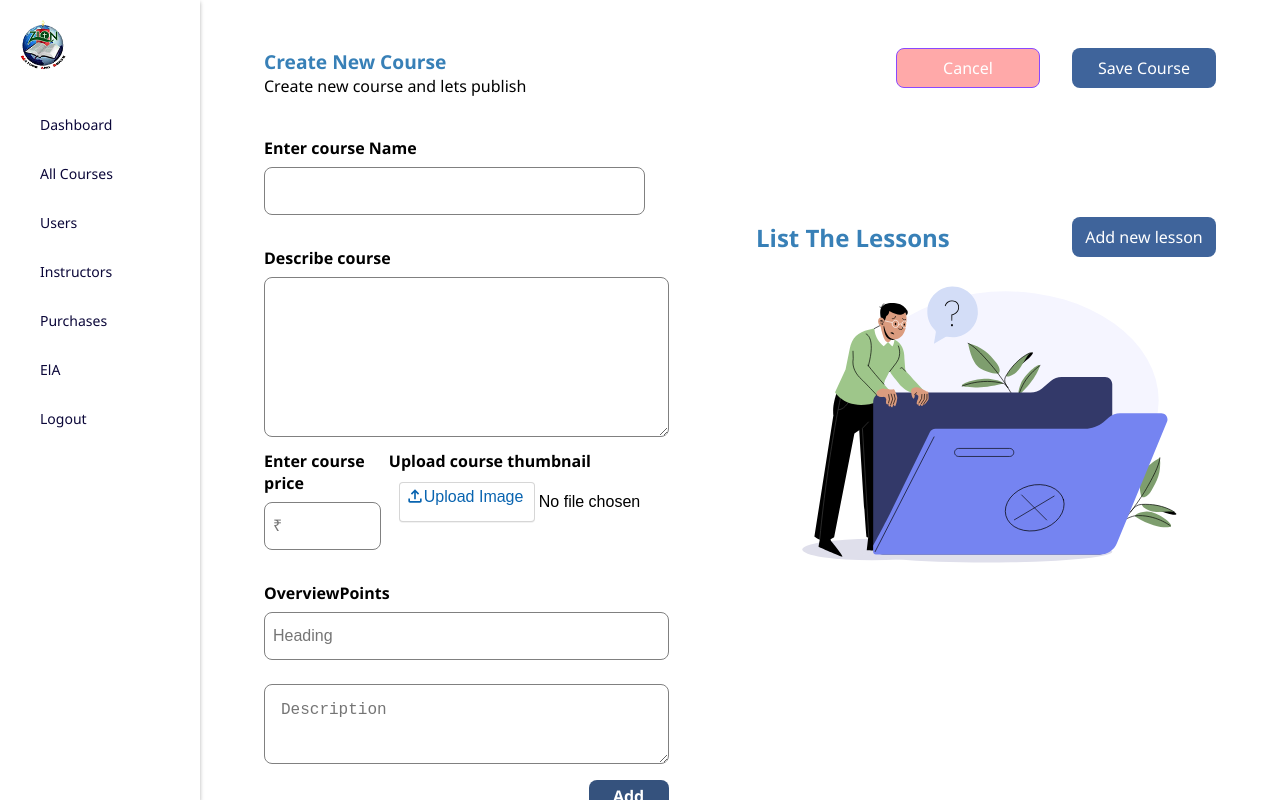
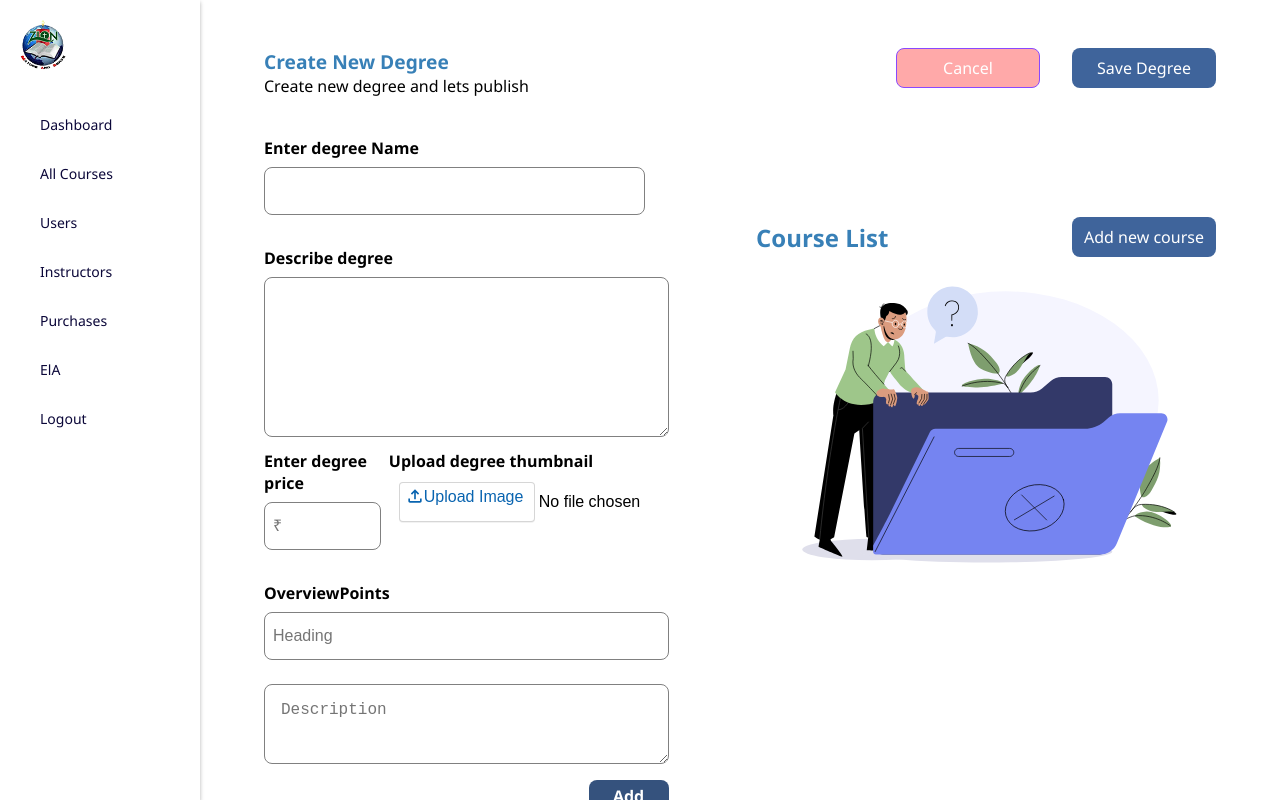
Before and after one commit to karthikaprakash08/Zionseminaryonline, a React (Vite) app in the folder frontEnd/: page /admin/courses/new in a window 1280 px wide. Built offline with nearby package versions, Linux system fonts and the light colour scheme.

Commit message:
Update NewCourse.jsx

```diff
--- a/frontEnd/src/Admin/pages/courses/new-course/NewCourse.jsx
+++ b/frontEnd/src/Admin/pages/courses/new-course/NewCourse.jsx
@@ -116,9 +116,9 @@ const NewCourse = () => {
     >
       <div className="top-header-cnt">
         <div>
-          <h3 className="course-new-title">Create New Course</h3>
+          <h3 className="course-new-title">Create New Degree</h3>
           <p className="course-new-discription">
-            Create new course and lets publish
+            Create new degree and lets publish
           </p>
         </div>
         <div className="top-btn-cnt">
@@ -126,14 +126,14 @@ const NewCourse = () => {
             Cancel
           </div>
           <div className="add-new-lesson-btn" onClick={() => uploadCourse()}>
-            Save Course
+            Save Degree
           </div>
         </div>
       </div>
       <div className="input-split-cover">
         <form className="left-form">
           <div className="course-name-cnt">
-            <p>Enter course Name</p>
+            <p>Enter degree Name</p>
             <input
               type="text"
               name=""
@@ -145,7 +145,7 @@ const NewCourse = () => {
           </div>
 
           <div className="course-description-cnt">
-            <p>Describe course</p>
+            <p>Describe degree</p>
             <textarea
               type="text"
               name=""
@@ -157,7 +157,7 @@ const NewCourse = () => {
           </div>
           <div className="flex-input">
             <div className="course-name-cnt">
-              <p>Enter course price</p>
+              <p>Enter degree price</p>
               <input
                 type="number"
                 name=""
@@ -169,7 +169,7 @@ const NewCourse = () => {
               />
             </div>
             <div className="course-name-cnt">
-              <p>Upload course thumbnail</p>
+              <p>Upload degree thumbnail</p>
               <input
                 type="file"
                 accept="png,svg"
@@ -236,13 +236,13 @@ const NewCourse = () => {
         <form className="form-right">
           <div className="form-right-header">
             <h3 className="course-new-title form-right-heading">
-              List The Lessons
+              Course List
             </h3>
             <div
               className="add-new-lesson-btn"
               onClick={() => setPopupOpen({ open: true, data: null })}
             >
-              Add new lesson
+              Add new course
             </div>
           </div>
 
```
